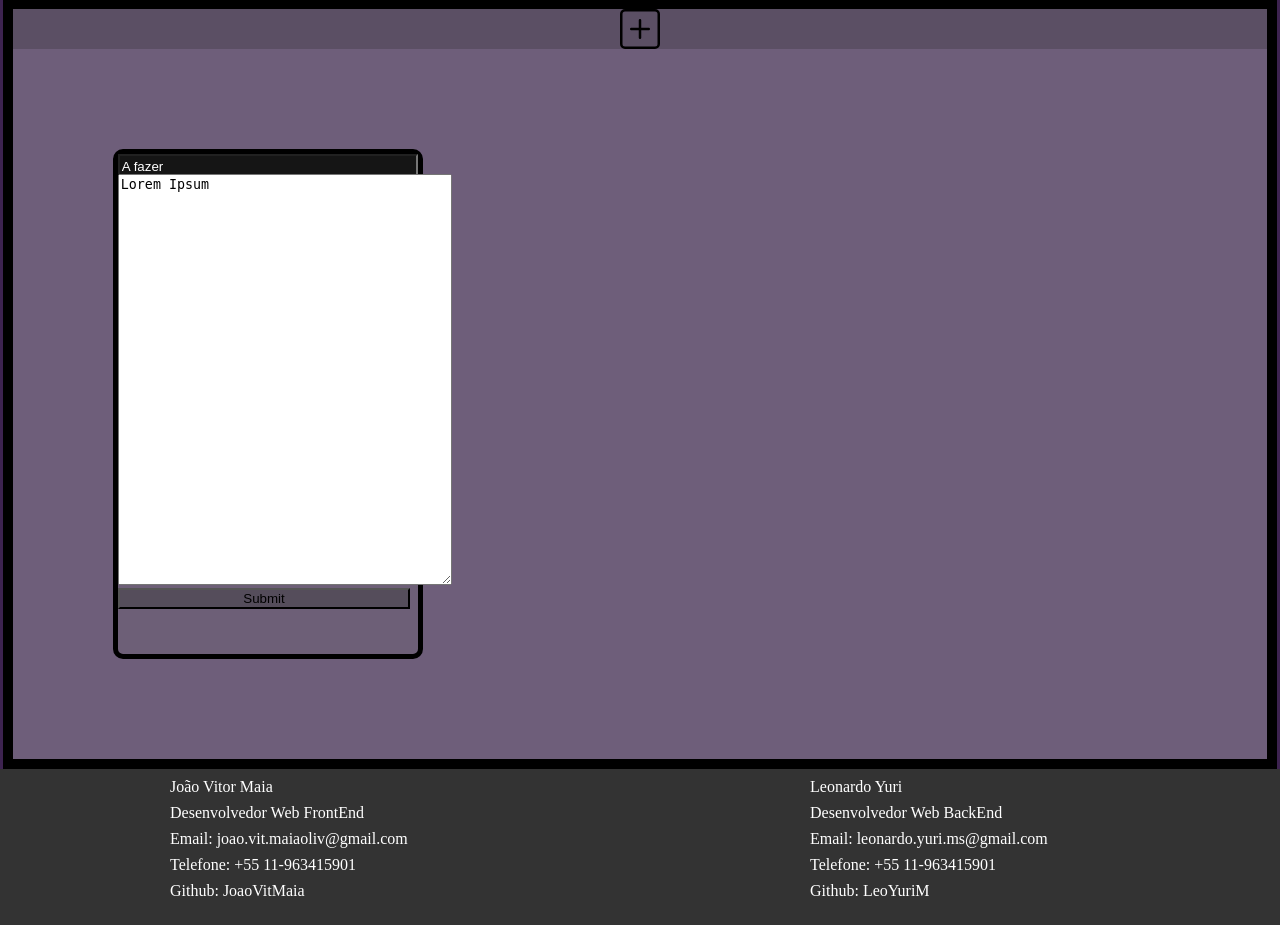
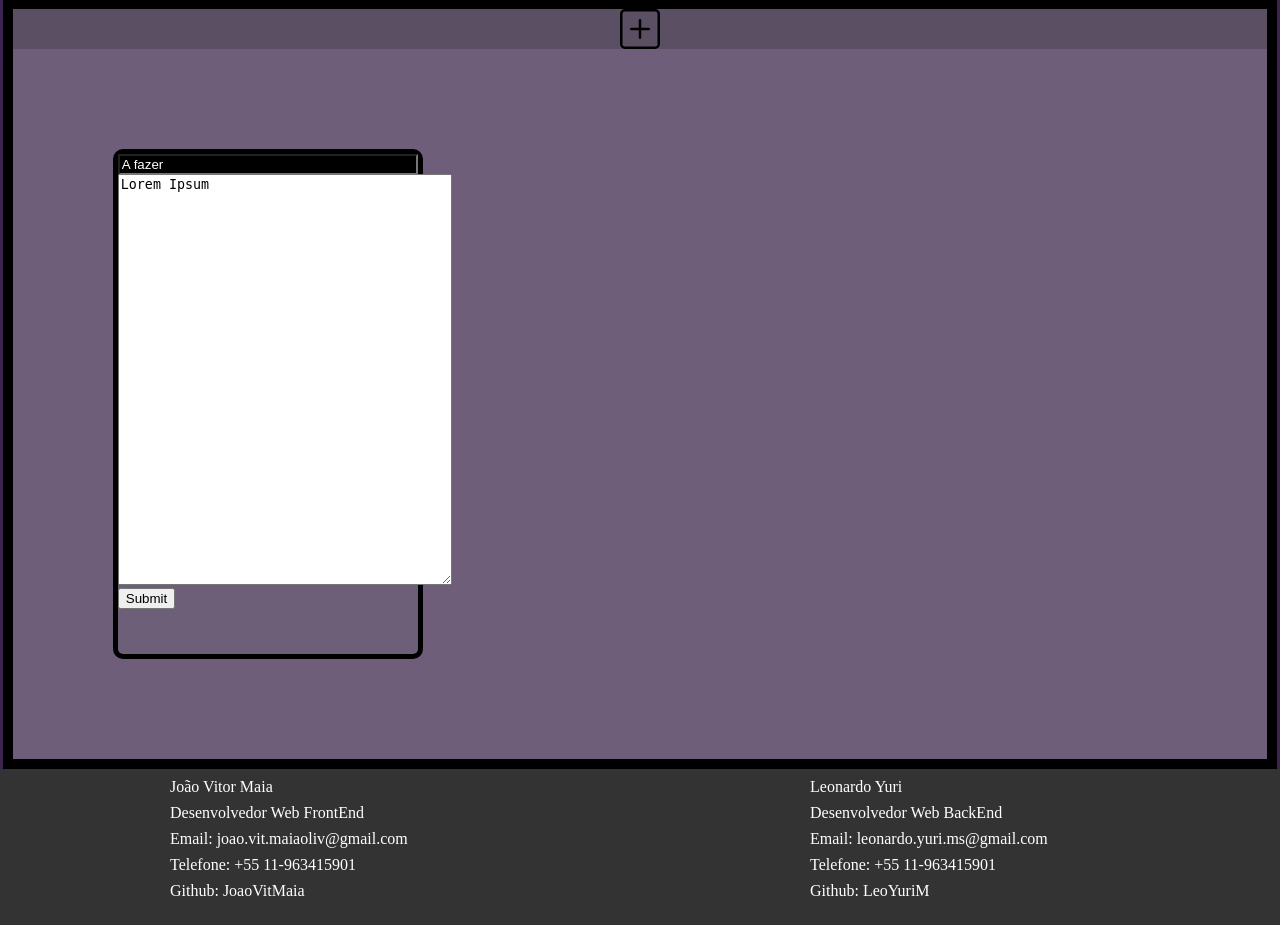
Before and after one commit to LeoYuriM/Todoist-Django, a Django app: page / in a window 1280 px wide. Shown: the part 91-1016 px from the top of the page. Run offline with Django 5.2, Linux system fonts and the light colour scheme; data comes from the database, SQL or seed files in the repository.

Commit message:
Update style.css

```diff
--- a/mysite/todoist/static/todoist/css/style.css
+++ b/mysite/todoist/static/todoist/css/style.css
@@ -94,7 +94,13 @@ a{
 }
 
 .block-header >input{
-    color:white;
+    width: 292px;
+    background-color: black;
+    color: white;
+}
+
+.input-container{
+    width: 292px;
 }
 
 .block{
@@ -105,13 +111,6 @@ a{
     height: 500px;
     border-radius: 10px;
     margin: 100px;
-}
-
-input{
-    width: 97.5%;
-    height: 95%;
-    background-color: #33333369;
-    outline-style: none;
 }
 
 footer {
```
